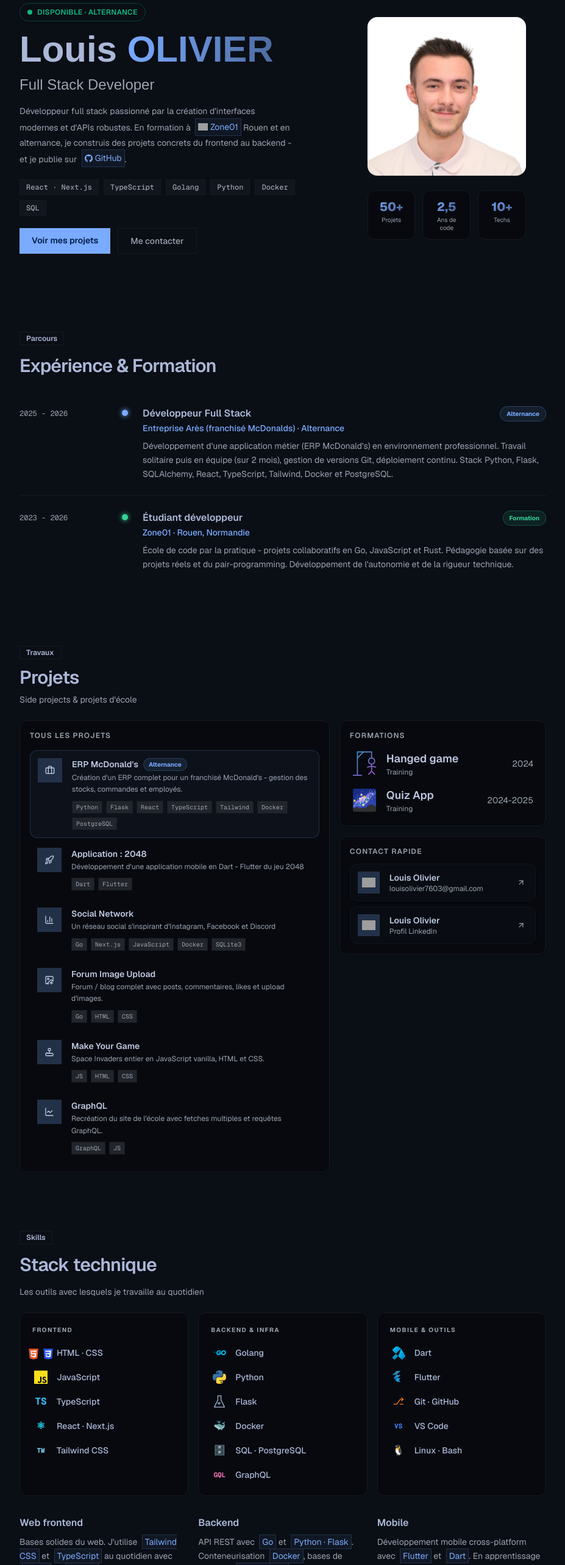
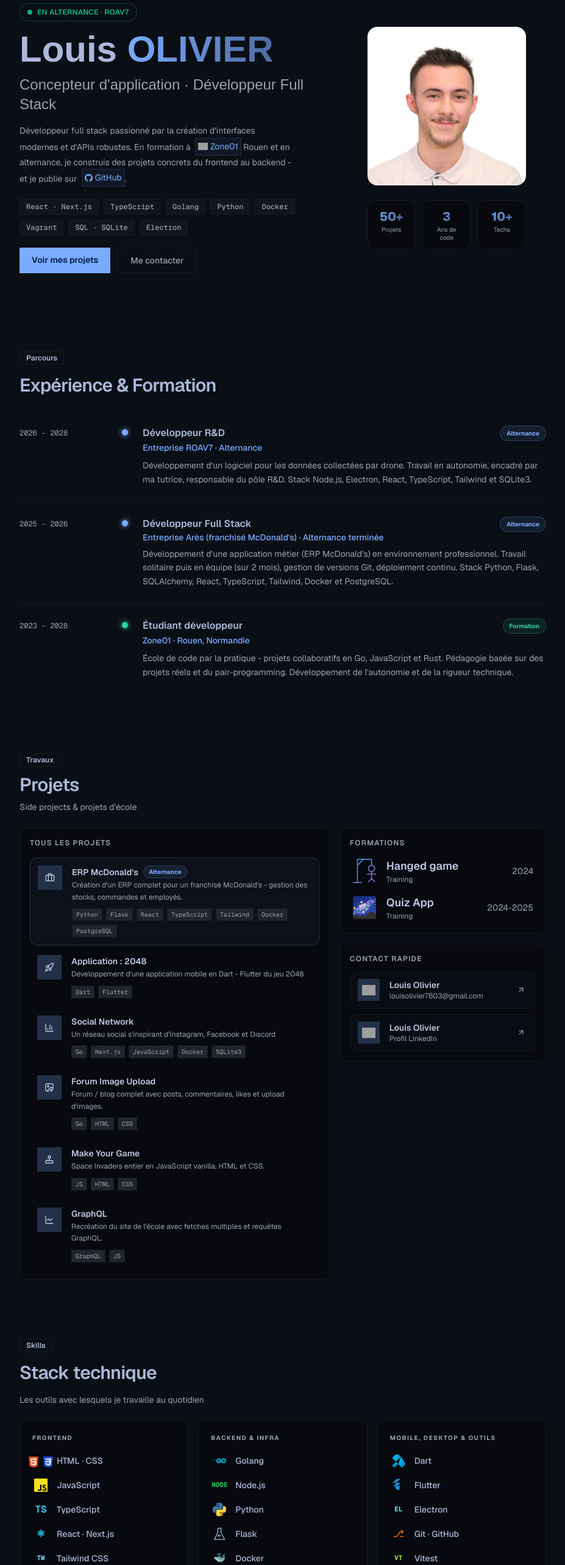
Before and after one commit to louisoliv/portfolio, a Next.js app: page /classique in a window 1280 px wide. Shown: the part 180-2746 px from the top of the page at 61% size, without its empty margins (176-1103 px from the left). Built offline with nearby package versions, Linux system fonts and the light colour scheme; grey boxes are pictures that could not be loaded; a web font is replaced by a local one.

Commit message:
feat: update portfolio content (ROAV7, skills, GitHub, CV, locations)

```diff
--- a/app/_components/Contact.tsx
+++ b/app/_components/Contact.tsx
@@ -1,7 +1,16 @@
 import { Badge } from "@/components/ui/badge";
 import { Section } from "./Section";
 import { ContactCard } from "./ContactCard";
-import { EMAIL, LINKEDIN, CONTACT_PHOTO } from "../_data/portfolio";
+import { FileText, MapPin } from "lucide-react";
+import { GithubIcon } from "./icons/GithubIcon";
+import {
+  EMAIL,
+  LINKEDIN,
+  GITHUB,
+  CV,
+  LOCATIONS,
+  CONTACT_PHOTO,
+} from "../_data/portfolio";
 
 export const Contact = () => {
   return (
@@ -12,6 +21,10 @@ export const Contact = () => {
       </h2>
       <p className="text-sm text-muted-foreground -mt-2">
         Un projet, une opportunité ? N&apos;hésite pas.
+      </p>
+      <p className="text-sm text-muted-foreground -mt-2 flex items-center gap-1.5">
+        <MapPin size={14} aria-hidden className="text-primary" />
+        {LOCATIONS}
       </p>
 
       <div className="grid grid-cols-1 sm:grid-cols-2 gap-3 w-full max-w-xl">
@@ -29,6 +42,22 @@ export const Contact = () => {
           descritpon="Louis Olivier"
           url={LINKEDIN.url}
         />
+        <ContactCard
+          name="GitHub"
+          image={CONTACT_PHOTO}
+          mediumImage=""
+          icon={<GithubIcon size={20} aria-hidden className="text-foreground" />}
+          descritpon={GITHUB.handle}
+          url={GITHUB.url}
+        />
+        <ContactCard
+          name={CV.label}
+          image={CONTACT_PHOTO}
+          mediumImage=""
+          icon={<FileText size={20} aria-hidden className="text-foreground" />}
+          descritpon={CV.description}
+          url={CV.url}
+        />
       </div>
     </Section>
   );
--- a/app/_components/ContactCard.tsx
+++ b/app/_components/ContactCard.tsx
@@ -9,6 +9,8 @@ export type ContactCardProps = {
   name: string;
   descritpon: string;
   url: string;
+  // Used instead of mediumImage when the service has no hosted logo (GitHub, CV)
+  icon?: React.ReactNode;
 };
 
 export const ContactCard = (props: ContactCardProps) => {
@@ -17,6 +19,7 @@ export const ContactCard = (props: ContactCardProps) => {
       <Card className="p-3 bg-accent/10 hover:bg-accent/30 transition-colors group flex items-center gap-4 border-border/60 hover:border-primary/30">
         {/* Icône service */}
         <div className="size-9 rounded-lg bg-accent flex items-center justify-center shrink-0 overflow-hidden">
+          {props.icon ?? (
             <Image
               src={props.mediumImage}
               alt={props.name}
@@ -24,6 +27,7 @@ export const ContactCard = (props: ContactCardProps) => {
               height={22}
               className="object-contain"
             />
+          )}
         </div>
 
         <div className="mr-auto min-w-0">
--- a/app/_components/Header.tsx
+++ b/app/_components/Header.tsx
@@ -6,6 +6,7 @@ import { GithubIcon } from "./icons/GithubIcon";
 import { LinkedInIcon } from "./icons/LinkedIn";
 import Link from "next/link";
 import { cn } from "@/lib/utils";
+import { GITHUB, LINKEDIN } from "../_data/profiles";
 
 const NAV_LINKS = [
   { label: "Expérience", href: "#experience" },
@@ -52,7 +53,8 @@ export const Header = () => {
         {/* Icons */}
         <ul className="flex items-center gap-2">
           <Link
-            href="https://github.com/louisoliv/"
+            href={GITHUB.url}
+            aria-label="GitHub"
             className={cn(
               buttonVariants({ variant: "outline" }),
               "size-8 p-0 rounded-lg border-border/60 hover:border-primary/50 hover:bg-primary/5 transition-colors"
@@ -61,7 +63,8 @@ export const Header = () => {
             <GithubIcon size={16} className="text-foreground" />
           </Link>
           <Link
-            href="https://linkedin.com"
+            href={LINKEDIN.url}
+            aria-label="LinkedIn"
             className={cn(
               buttonVariants({ variant: "outline" }),
               "size-8 p-0 rounded-lg border-border/60 hover:border-primary/50 hover:bg-primary/5 transition-colors"
--- a/app/_components/PortfolioText.tsx
+++ b/app/_components/PortfolioText.tsx
@@ -8,6 +8,9 @@ import {
   SKILL_GROUPS,
   EMAIL,
   LINKEDIN,
+  GITHUB,
+  CV,
+  LOCATIONS,
 } from "../_data/portfolio";
 
 // Invisible on screen, so kept out of the Tab order: sighted keyboard users would land on
@@ -104,6 +107,7 @@ export const PortfolioText = () => {
 
       <section aria-labelledby="text-contact">
         <h2 id="text-contact">Contact</h2>
+        <p>{LOCATIONS}</p>
         <ul>
           <li>
             <TextLink href={EMAIL.url}>{EMAIL.address}</TextLink>
@@ -111,6 +115,12 @@ export const PortfolioText = () => {
           <li>
             <TextLink href={LINKEDIN.url}>LinkedIn</TextLink>
           </li>
+          <li>
+            <TextLink href={GITHUB.url}>GitHub</TextLink>
+          </li>
+          <li>
+            <TextLink href={CV.url}>{CV.description}</TextLink>
+          </li>
         </ul>
       </section>
     </div>
--- a/app/_data/portfolio.tsx
+++ b/app/_data/portfolio.tsx
@@ -20,14 +20,18 @@ import { PythonIcon } from "../_components/icons/PythonLogo";
 import { FlaskIcon } from "../_components/icons/FlaskLogo";
 import { DartIcon } from "../_components/icons/DartLogo";
 import { FlutterIcon } from "../_components/icons/FlutterLogo";
+import { GITHUB, LINKEDIN } from "./profiles";
+
+// GitHub and LinkedIn profiles live in profiles.ts (see there why)
+export { GITHUB, LINKEDIN };
 
 // ─── Hero ────────────────────────────────────────────────────────────────
 
 export const HERO = {
-  availability: "Disponible · Alternance",
+  availability: "En alternance · ROAV7",
   firstName: "Louis",
   lastName: "OLIVIER",
-  role: "Full Stack Developer",
+  role: "Concepteur d'application · Développeur Full Stack",
   // The intro sentence is split around its two inline links
   intro: {
     beforeSchool:
@@ -39,7 +43,7 @@ export const HERO = {
     },
     afterSchool:
       "Rouen et en alternance, je construis des projets concrets du frontend au backend - et je publie sur",
-    github: { label: "GitHub", url: "https://github.com/louisoliv" },
+    github: { label: "GitHub", url: GITHUB.url },
     end: ".",
   },
 };
@@ -50,12 +54,14 @@ export const TECH_TAGS = [
   "Golang",
   "Python",
   "Docker",
-  "SQL",
+  "Vagrant",
+  "SQL · SQLite",
+  "Electron",
 ];
 
 export const STATS = [
   { value: "50+", label: "Projets" },
-  { value: "2,5", label: "Ans de code" },
+  { value: "3", label: "Ans de code" },
   { value: "10+", label: "Techs" },
 ];
 
@@ -63,9 +69,18 @@ export const STATS = [
 
 export const EXPERIENCES: ExperienceItemProps[] = [
   {
+    title: "Développeur R&D",
+    company: "Entreprise ROAV7 · Alternance",
+    companyUrl: "https://www.roav7.com/",
+    date: "2026 - 2028",
+    description:
+      "Développement d'un logiciel pour les données collectées par drone. Travail en autonomie, encadré par ma tutrice, responsable du pôle R&D. Stack Node.js, Electron, React, TypeScript, Tailwind et SQLite3.",
+    badge: "Alternance",
+    badgeVariant: "alternance",
+  },
+  {
     title: "Développeur Full Stack",
-    company: "Entreprise Arès (franchisé McDonalds) · Alternance",
-    companyUrl: "#",
+    company: "Entreprise Arès (franchisé McDonald's) · Alternance terminée",
     date: "2025 - 2026",
     description:
       "Développement d'une application métier (ERP McDonald's) en environnement professionnel. Travail solitaire puis en équipe (sur 2 mois), gestion de versions Git, déploiement continu. Stack Python, Flask, SQLAlchemy, React, TypeScript, Tailwind, Docker et PostgreSQL.",
@@ -76,7 +91,7 @@ export const EXPERIENCES: ExperienceItemProps[] = [
     title: "Étudiant développeur",
     company: "Zone01 · Rouen, Normandie",
     companyUrl: "https://zone01rouennormandie.org/",
-    date: "2023 - 2026",
+    date: "2023 - 2028",
     description:
       "École de code par la pratique - projets collaboratifs en Go, JavaScript et Rust. Pédagogie basée sur des projets réels et du pair-programming. Développement de l'autonomie et de la rigueur technique.",
     badge: "Formation",
@@ -234,6 +249,14 @@ export const SKILL_GROUPS: SkillGroup[] = [
         // level: "Maîtrisé",
       },
       {
+        icon: (
+          <span className="text-green-500 font-bold text-[11px] font-mono leading-none">
+            NODE
+          </span>
+        ),
+        name: "Node.js",
+      },
+      {
         icon: <PythonIcon size={22} />,
         name: "Python",
         // level: "Solide",
@@ -250,10 +273,26 @@ export const SKILL_GROUPS: SkillGroup[] = [
       },
       {
         icon: (
+          <span className="text-blue-400 font-bold text-[11px] font-mono leading-none">
+            VG
+          </span>
+        ),
+        name: "Vagrant",
+      },
+      {
+        icon: (
           <span className="text-orange-400 text-base leading-none">🗄️</span>
         ),
         name: "SQL · PostgreSQL",
         // level: "En cours",
+      },
+      {
+        icon: (
+          <span className="text-sky-500 font-bold text-[11px] font-mono leading-none">
+            SQ3
+          </span>
+        ),
+        name: "SQLite3",
       },
       {
         icon: (
@@ -267,7 +306,7 @@ export const SKILL_GROUPS: SkillGroup[] = [
     ],
   },
   {
-    category: "Mobile & Outils",
+    category: "Mobile, Desktop & Outils",
     skills: [
       {
         icon: <DartIcon size={22} />,
@@ -280,9 +319,25 @@ export const SKILL_GROUPS: SkillGroup[] = [
         // level: "En cours",
       },
       {
+        icon: (
+          <span className="text-cyan-300 font-bold text-[11px] font-mono leading-none">
+            EL
+          </span>
+        ),
+        name: "Electron",
+      },
+      {
         icon: <span className="text-orange-500 text-base leading-none">⎇</span>,
         name: "Git · GitHub",
         // level: "Solide",
+      },
+      {
+        icon: (
+          <span className="text-lime-400 font-bold text-[11px] font-mono leading-none">
+            VT
+          </span>
+        ),
+        name: "Vitest",
       },
       {
         icon: (
@@ -302,6 +357,14 @@ export const SKILL_GROUPS: SkillGroup[] = [
         name: "Linux · Bash",
         // level: "Maîtrisé",
       },
+      {
+        icon: (
+          <span className="text-violet-400 font-bold text-[11px] font-mono leading-none">
+            IA
+          </span>
+        ),
+        name: "IA · Claude, Copilot, Gemini",
+      },
     ],
   },
 ];
@@ -318,7 +381,11 @@ export const EMAIL = {
   icon: "https://banner2.cleanpng.com/20240403/ras/transparent-gmail-icon-google-mail-logo-with-vibrant-colors-and-m660d4ec2bd9db0.46699070.webp",
 };
 
-export const LINKEDIN = {
-  url: "https://www.linkedin.com/in/louis-olivier",
-  icon: "https://upload.wikimedia.org/wikipedia/commons/c/ca/LinkedIn_logo_initials.png",
+// The PDF goes in public/, it is served at this path
+export const CV = {
+  label: "CV",
+  description: "Télécharger mon CV (PDF)",
+  url: "/cv-louis-olivier.pdf",
 };
+
+export const LOCATIONS = "Rouen · Le Havre";
--- /dev/null
+++ b/app/_data/profiles.ts
@@ -0,0 +1,12 @@
+// Profile links, kept apart from portfolio.tsx so client components (Header)
+// can import them without bundling all the portfolio data and its icons.
+
+export const GITHUB = {
+  handle: "louisoliv",
+  url: "https://github.com/louisoliv",
+};
+
+export const LINKEDIN = {
+  url: "https://www.linkedin.com/in/louis-olivier-2874a9304",
+  icon: "https://upload.wikimedia.org/wikipedia/commons/c/ca/LinkedIn_logo_initials.png",
+};
--- a/components/three/SectionCards.tsx
+++ b/components/three/SectionCards.tsx
@@ -1,19 +1,30 @@
 import Image from 'next/image'
-import { ArrowUpRight } from 'lucide-react'
-import { EXPERIENCES, SIDE_PROJECTS, WORKS, SKILL_GROUPS, EMAIL, LINKEDIN } from '@/app/_data/portfolio'
+import { ArrowUpRight, FileText, MapPin } from 'lucide-react'
+import {
+  EXPERIENCES,
+  SIDE_PROJECTS,
+  WORKS,
+  SKILL_GROUPS,
+  EMAIL,
+  LINKEDIN,
+  GITHUB,
+  CV,
+  LOCATIONS,
+} from '@/app/_data/portfolio'
+import { GithubIcon } from '@/app/_components/icons/GithubIcon'
 import { cn } from '@/lib/utils'
 import { SectionId } from './panels'
 
 // Cards are rendered by drei's <Html> in a separate React root, outside the
-// Next.js router: plain <a> instead of next/link. External links open a new tab
-// so the visitor keeps their place in the cockpit.
+// Next.js router: plain <a> instead of next/link. External links and documents (CV)
+// open a new tab so the visitor keeps their place in the cockpit.
 export function ExternalLink({ href, className, children }: { href: string; className?: string; children: React.ReactNode }) {
-  const external = href.startsWith('http')
+  const newTab = href.startsWith('http') || href.endsWith('.pdf')
   return (
     <a
       href={href}
       className={className}
-      {...(external ? { target: '_blank', rel: 'noopener noreferrer' } : {})}
+      {...(newTab ? { target: '_blank', rel: 'noopener noreferrer' } : {})}
     >
       {children}
     </a>
@@ -141,13 +152,22 @@ function SkillsCard() {
 }
 
 function ContactCard() {
+  const logo = (src: string, alt: string) => (
+    <Image src={src} alt={alt} width={20} height={20} className="object-contain" />
+  )
   const contacts = [
-    { label: 'Email', value: EMAIL.address, url: EMAIL.url, icon: EMAIL.icon },
-    { label: 'LinkedIn', value: 'Louis Olivier', url: LINKEDIN.url, icon: LINKEDIN.icon },
+    { label: 'Email', value: EMAIL.address, url: EMAIL.url, icon: logo(EMAIL.icon, 'Email') },
+    { label: 'LinkedIn', value: 'Louis Olivier', url: LINKEDIN.url, icon: logo(LINKEDIN.icon, 'LinkedIn') },
+    { label: 'GitHub', value: GITHUB.handle, url: GITHUB.url, icon: <GithubIcon size={18} aria-hidden className="text-black" /> },
+    { label: CV.label, value: CV.description, url: CV.url, icon: <FileText size={18} aria-hidden className="text-black" /> },
   ]
   return (
     <div>
-      <p className="mb-3 text-xs text-hud-fg/70">Un projet, une opportunité ? N&apos;hésite pas.</p>
+      <p className="text-xs text-hud-fg/70">Un projet, une opportunité ? N&apos;hésite pas.</p>
+      <p className="mb-3 mt-1 flex items-center gap-1.5 text-xs text-hud-muted">
+        <MapPin size={12} aria-hidden className="text-hud-accent" />
+        {LOCATIONS}
+      </p>
       <ul className="space-y-2">
         {contacts.map((contact) => (
           <li key={contact.label}>
@@ -155,9 +175,7 @@ function ContactCard() {
               href={contact.url}
               className="group flex items-center gap-3 border border-hud-line/30 bg-hud-line/5 p-2 transition-colors hover:border-hud-line/70 hover:bg-hud-line/10"
             >
-              <span className="flex size-8 shrink-0 items-center justify-center bg-hud-fg/90">
-                <Image src={contact.icon} alt={contact.label} width={20} height={20} className="object-contain" />
-              </span>
+              <span className="flex size-8 shrink-0 items-center justify-center bg-hud-fg/90">{contact.icon}</span>
               <div className="min-w-0">
                 <p className="text-sm font-semibold text-hud-title">{contact.label}</p>
                 <p className="truncate text-xs text-hud-fg/70">{contact.value}</p>
```
Lines whose indentation alone changed are shown as unchanged.
